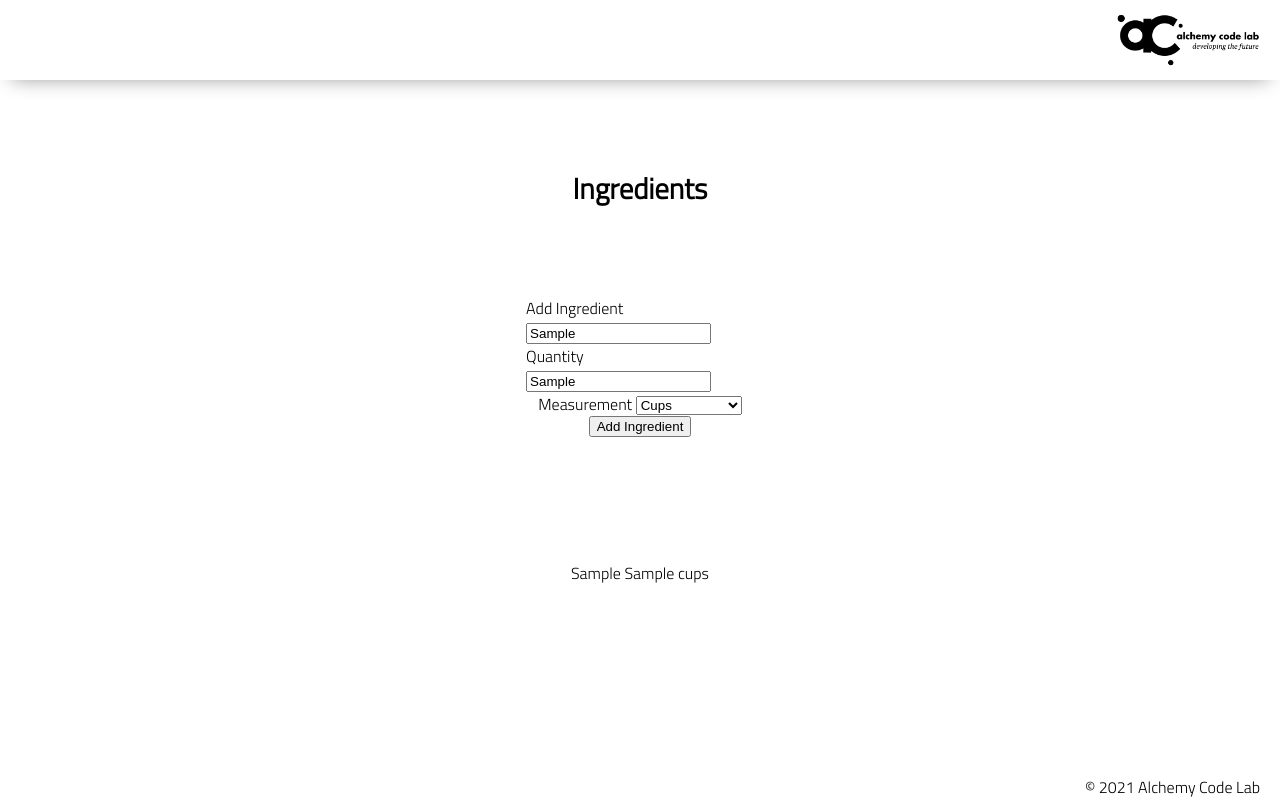
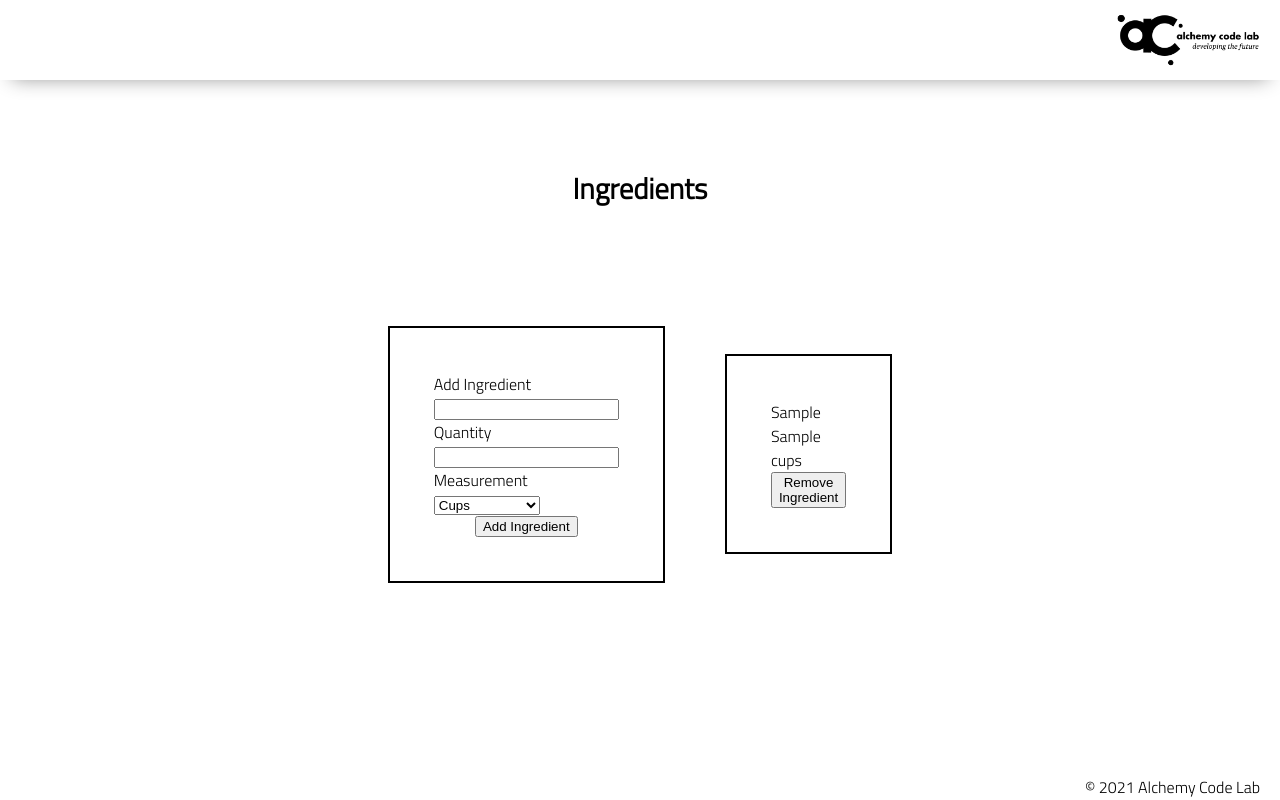
Before and after one commit to briensthomas/from-scratch-meal-tracker, a plain HTML site: page index.html in a window 1280 px wide. Both pictures are taken after typing "Sample", "Sample" into the empty fields and a click on the button "Add Ingredient". Drawn offline with Linux system fonts and the light colour scheme.

Commit message:
added remove ingredient button HTML and function, correctly removes last added ingredient

```diff
--- a/app.js
+++ b/app.js
@@ -1,9 +1,9 @@
 // import functions and grab DOM elements
 import { renderIngredientsList } from './utils.js';
 const ingredientForm = document.getElementById('add-ingredient');
-// const ingredientSubmit = document.getElementById('ingredient-submit');
 
 const ingredientsList = document.getElementById('ingredients-list');
+const removeIngredientButton = document.getElementById('remove-ingredient');
 // let state
 let ingredientsArray = [];
 // set event listeners
@@ -23,6 +23,7 @@ ingredientForm.addEventListener('submit', (e) => {
     ingredientsArray.push(ingredients);
     console.log('logging ingredients', ingredientsArray);
     displayIngredientsList();
+    ingredientForm.reset();
 });
 
 const displayIngredientsList = () => {
@@ -32,3 +33,9 @@ const displayIngredientsList = () => {
         ingredientsList.append(li);
     }
 };
+
+removeIngredientButton.addEventListener('click', () => {
+    ingredientsArray.pop();
+    console.log(ingredientsArray);
+    displayIngredientsList();
+});
--- a/index.html
+++ b/index.html
@@ -24,6 +24,7 @@
                 Ingredients
             </h2>
             <section class="row">
+                <section class="ingredients">
                     <form id="add-ingredient">
                         <label>
                             Add Ingredient
@@ -43,16 +44,18 @@
                                 <option value="milliliters">Milliliters</option>
                             </select>
                         </label>
-                    <button type="submit" id="ingredient-submit">Add Ingredient</button>
+                        <button type="submit">Add Ingredient</button>
                     </form>
                 </section>
-            <section class="row">
+                <section class="ingredients">
                     <div>
                         <ul id="ingredients-list">
 
                         </ul>
+                        <button type="submit" id="remove-ingredient">Remove Ingredient</button>
                     </div>
 
+                </section>
             </section>
         </section>
     </main>
--- a/styles/home.css
+++ b/styles/home.css
@@ -6,5 +6,12 @@ form {
 
 .row {
     display: flex;
+    flex-direction: row;
+}
 
+.ingredients {
+    width: 100%;
+    padding: 10%;
+    border: 2px solid black;
+    margin: 30px;
 }
```
Lines whose indentation alone changed are shown as unchanged.
